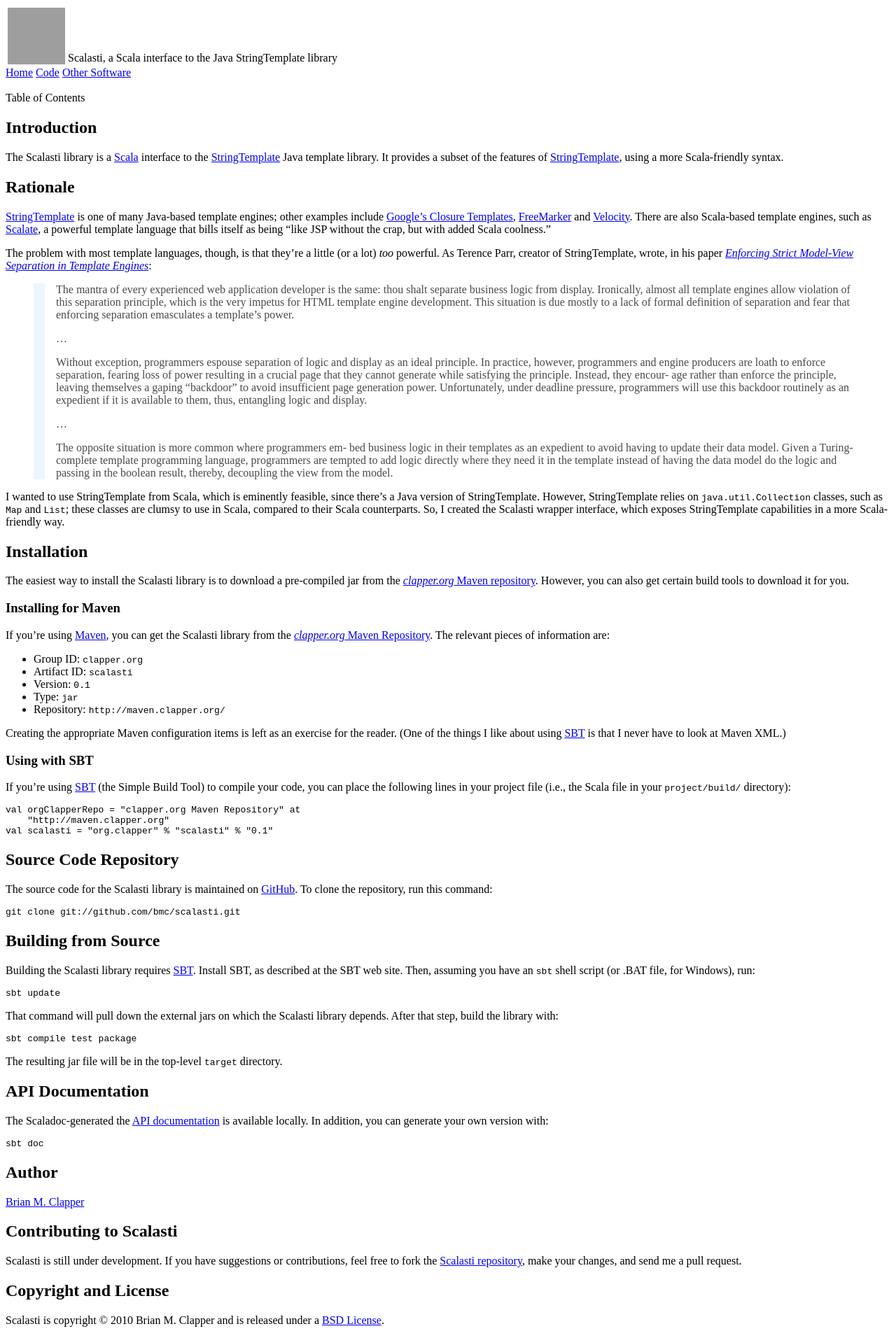
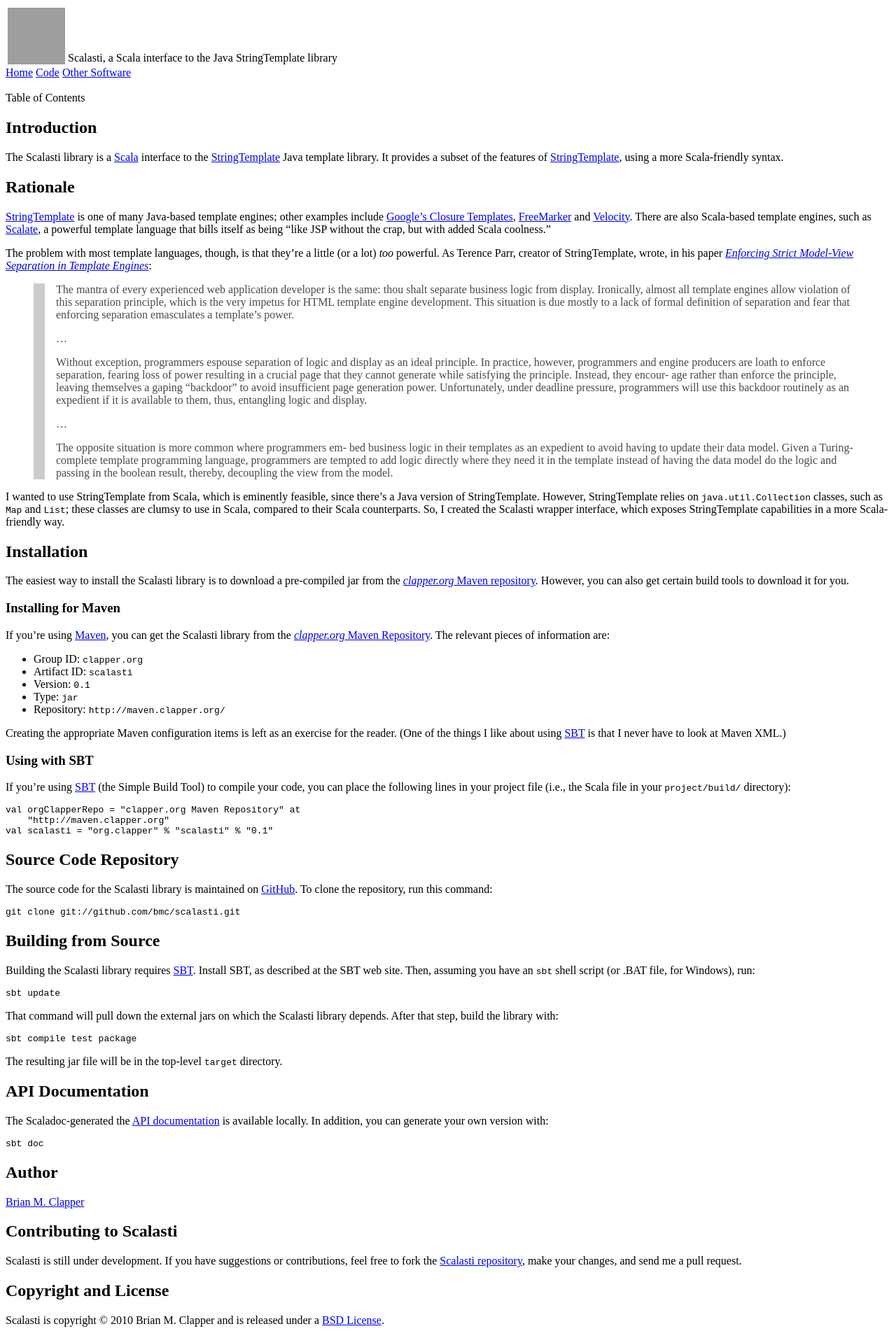
Before and after one commit to bmc/scalasti, a Jekyll site: the page built from index.md, in a window 1280 px wide. Shown: the whole page at 70% size. Built offline with Jekyll 4.4.1, drawn with Linux system fonts in a browser that asks for light colours.

Commit message:
Changed quote bar color

```diff
--- a/stylesheets/style.css
+++ b/stylesheets/style.css
@@ -1,6 +1,6 @@
 blockquote
 {
     color: #4a4a4a;
-    border-left: 1em solid #edf6fc;
+    border-left: 1em solid #cccccc;
     padding-left: 1em;
 }
```
